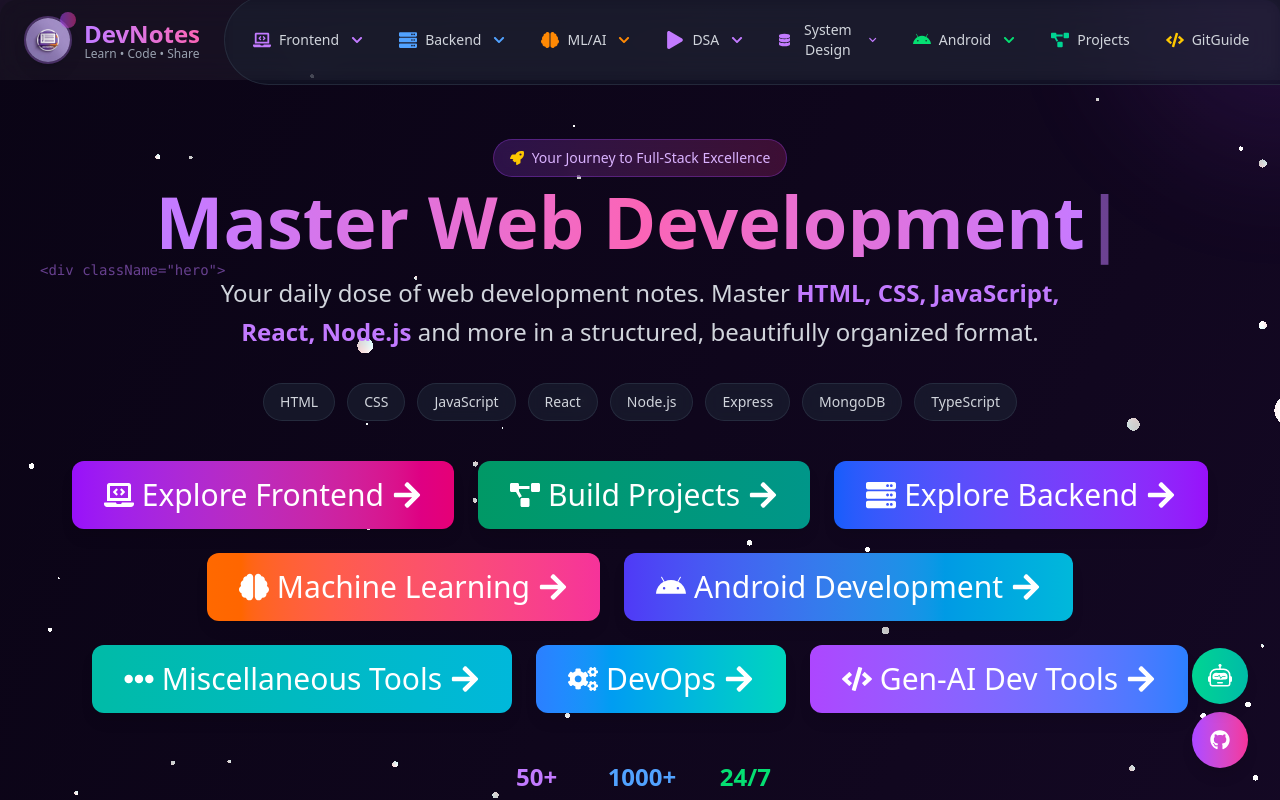
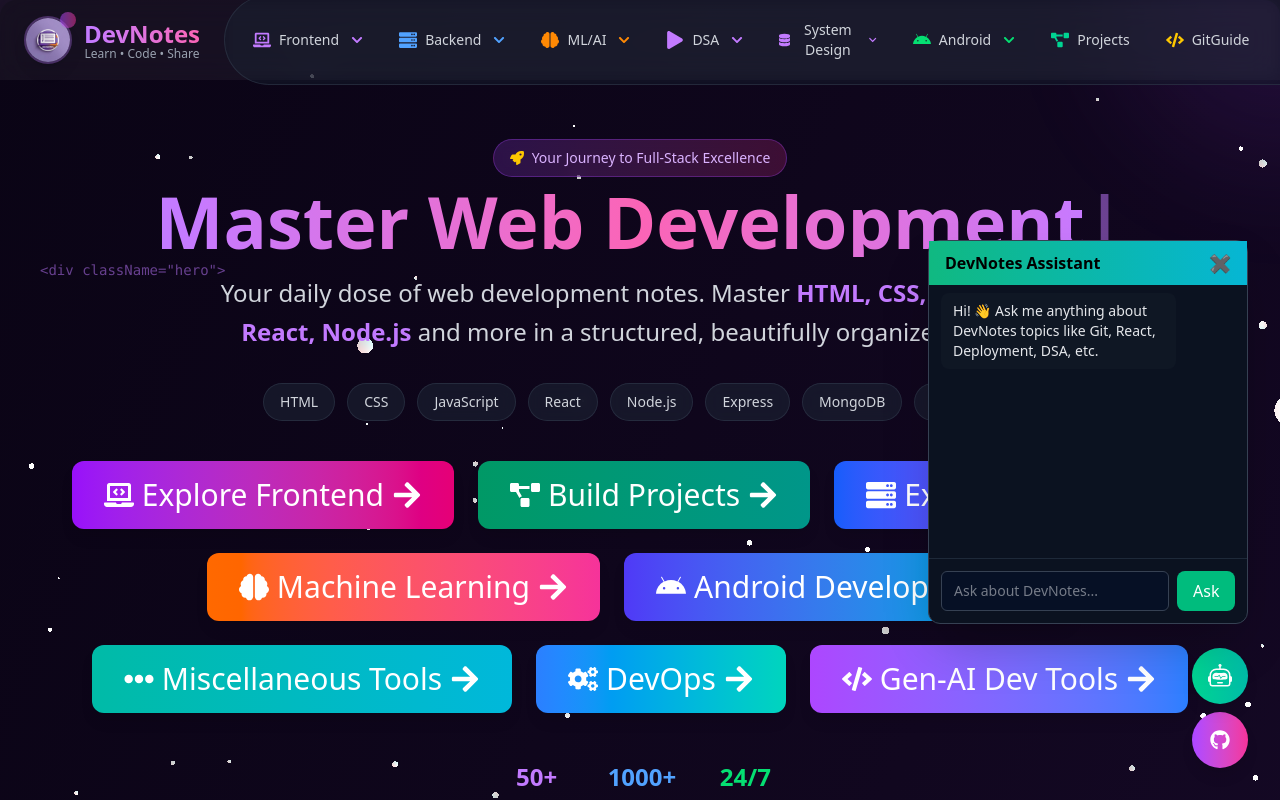
Before and after one commit to Amarjha01/DevNotes, a React (Vite) app: page / in a window 1280 px wide. Both pictures are taken after a click on the button 1220 px from the left and 676 px from the top of the page. Shown: the top 800 px of the page. Built offline with nearby package versions, Linux system fonts and the light colour scheme.

Commit message:
Chatbot logic and navigation added

```diff
--- a/src/components/Chatbot/ChatbotButton.jsx
+++ b/src/components/Chatbot/ChatbotButton.jsx
@@ -2,9 +2,9 @@ import { motion } from "framer-motion";
 import { BsRobot } from "react-icons/bs";
 import { useLocation } from "react-router-dom";
 import { useState, useEffect } from "react";
+import ChatbotModel from "./ChatbotModel";
 
 const ChatbotButton = () => {
-
     const [isOpen, setIsOpen] = useState(false);
     const location = useLocation();
     const [key, setKey] = useState(0);
@@ -16,13 +16,16 @@ const ChatbotButton = () => {
     const isHomePage = location.pathname === "/";
 
     return (
+        <>
             <motion.div
+                key={key}
                 className="fixed bottom-24 right-8 z-[9999] pointer-events-auto"
                 initial={{ opacity: 0, scale: 0 }}
                 animate={{ opacity: 1, scale: 1 }}
                 transition={{ delay: 1.5, duration: 0.5 }}
             >
                 <button
+                    onClick={() => setIsOpen(!isOpen)}
                     className="
                         bg-gradient-to-r from-emerald-400 to-teal-500
                         text-white rounded-full w-14 h-14
@@ -30,11 +33,13 @@ const ChatbotButton = () => {
                         shadow-lg hover:scale-105 transition-transform
                         cursor-pointer
                     "
-                onClick={() => alert("Chatbot button clicked! 🚀")}
                 >
                     <BsRobot />
                 </button>
             </motion.div>
+
+            {isOpen && <ChatbotModel onClose={() => setIsOpen(false)} />}
+        </>
     );
 };
 
--- a/src/components/Chatbot/ChatbotModel.jsx
+++ b/src/components/Chatbot/ChatbotModel.jsx
@@ -1,12 +1,27 @@
 import { useState, useRef, useEffect } from "react";
 import { motion } from "framer-motion";
+import { useNavigate } from "react-router-dom";
+import QA_DATA from "./qaData";
 
-export default function ChatbotModal({ onClose }) {
+function findAnswer(query) {
+    const q = query.toLowerCase();
+
+    for (let item of QA_DATA) {
+        if (item.keywords.some((kw) => q.includes(kw.toLowerCase()))) {
+            return item;
+        }
+    }
+
+    return null;
+}
+
+export default function ChatbotModel({ onClose }) {
     const [messages, setMessages] = useState([
-        { sender: "bot", text: "Hi! 👋 I am DevNotes Assistant. How can I help you today?" }
+        { sender: "bot", text: "Hi! 👋 Ask me anything about DevNotes topics like Git, React, Deployment, DSA, etc." }
     ]);
     const [input, setInput] = useState("");
     const listRef = useRef(null);
+    const navigate = useNavigate();
 
     useEffect(() => {
         if (listRef.current) {
@@ -14,13 +29,27 @@ export default function ChatbotModal({ onClose }) {
         }
     }, [messages]);
 
+    const sendMessage = (text, sender) => {
+        setMessages((prev) => [...prev, { sender, text }]);
+    };
+
     const handleSubmit = (e) => {
         e.preventDefault();
         if (!input.trim()) return;
 
         const userQuery = input.trim();
-        setMessages((prev) => [...prev, { sender: "user", text: userQuery }]);
+        sendMessage(userQuery, "user");
         setInput("");
+
+        const answer = findAnswer(userQuery);
+        if (answer) {
+            setMessages((prev) => [
+                ...prev,
+                { sender: "bot", text: answer.answer, link: answer.link }
+            ]);
+        } else {
+            sendMessage("Sorry, I couldn’t find an exact match. Please try another question.", "bot");
+        }
     };
 
     return (
@@ -43,6 +72,16 @@ export default function ChatbotModal({ onClose }) {
                     <div key={idx} className={`flex ${m.sender === "user" ? "justify-end" : "justify-start"}`}>
                         <div className={`max-w-[80%] px-3 py-2 rounded-lg ${m.sender === "user" ? "bg-slate-700 text-white" : "bg-[#0f1724] text-gray-200"}`}>
                             {m.text}
+                            {m.link && (
+                                <div className="mt-2">
+                                    <button
+                                        onClick={() => navigate(m.link)}
+                                        className="text-xs bg-gradient-to-r from-blue-500 to-cyan-400 px-2 py-1 rounded text-white cursor-pointer"
+                                    >
+                                        Go to Page
+                                    </button>
+                                </div>
+                            )}
                         </div>
                     </div>
                 ))}
--- a/src/components/Chatbot/qaData.js
+++ b/src/components/Chatbot/qaData.js
@@ -0,0 +1,11 @@
+const qaData = [
+    // ===== ABOUT DEVNOTES =====
+    {
+        question: "What is DevNotes?",
+        keywords: ["devnotes", "about devnotes", "what is devnotes"],
+        answer: "DevNotes is an online learning platform that provides structured notes, guides, and resources for Web Development, Machine Learning, Android, System Design, DevOps, and more. It is designed to help students and developers learn, code, and share knowledge in one place.",
+        link: "/",
+    }
+]
+
+export default qaData;
```
Lines whose indentation alone changed are shown as unchanged.
